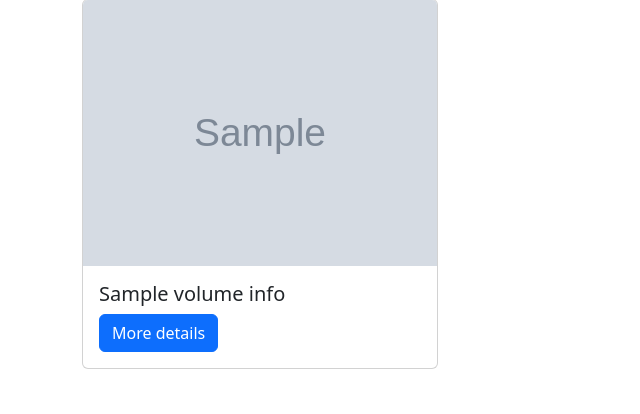
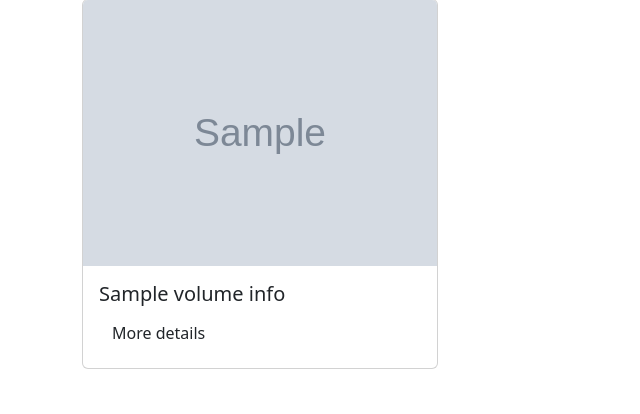
Before and after one commit to Danieli-Costa/BookVerse, a Flask app: template templates/book_results.html in a window 1280 px wide. Shown: the part 135-549 px from the top of the page, without its empty margins (0-640 px from the left). Run offline with Flask 2, Linux system fonts and the light colour scheme; the template is opened without the code that fills it: most values are stand-ins (such as "Sample title", 1, 10 or a date in 2020); grey boxes marked "Sample" are stand-in pictures.

Commit message:
Changed button class

```diff
--- a/templates/book_results.html
+++ b/templates/book_results.html
@@ -31,7 +31,7 @@ block body %}
             Average rating: {{item["volumeInfo"]["averageRating"]}}
           </p>
           {% endif %}
-          <a href="/details/{{item.id}}" class="btn btn-primary"
+          <a href="/details/{{item.id}}" class="btn btn-details"
             >More details</a
           >
         </div>
```
